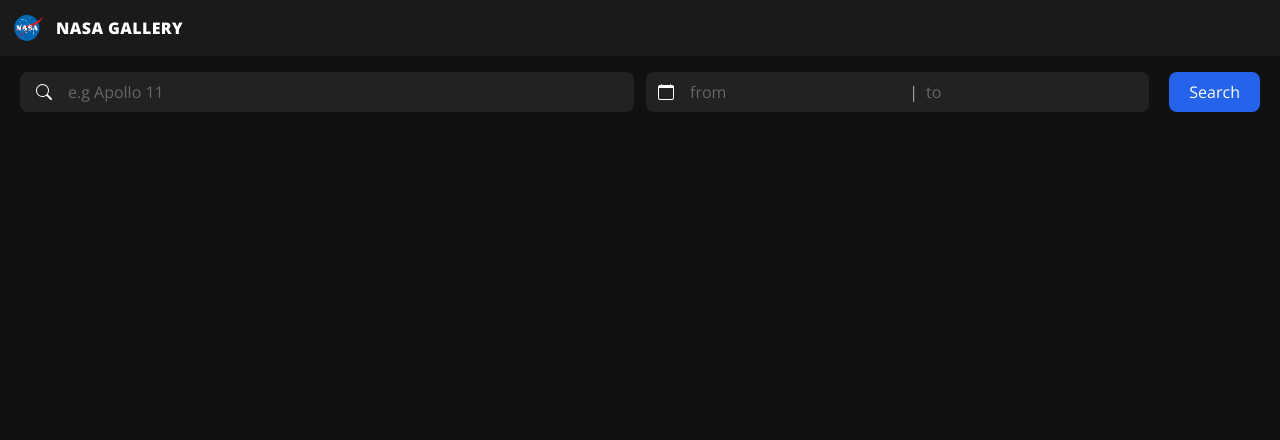
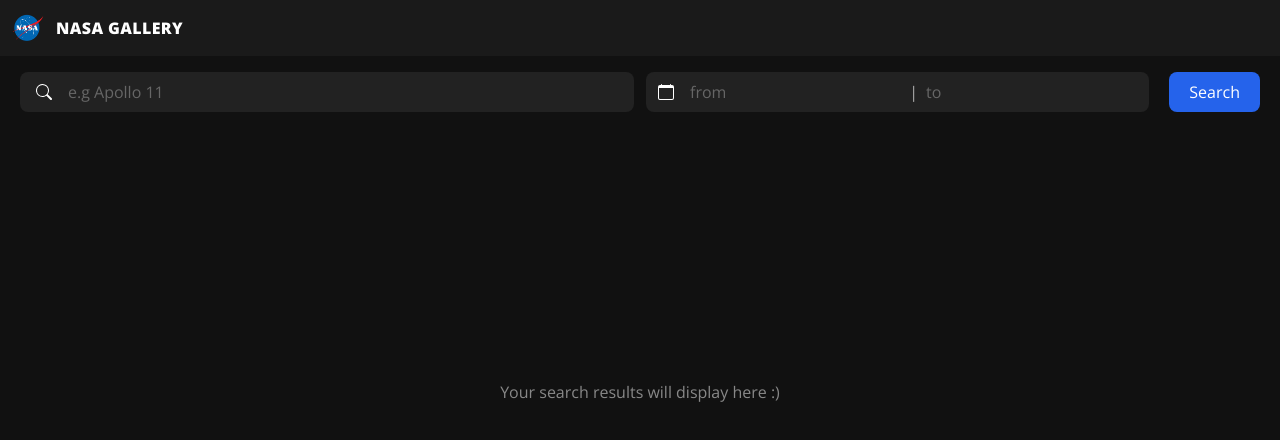
Before and after one commit to damiisdandy/nasa-images, a Next.js app: page / in a window 1280 px wide. Shown: the top 440 px of the page. Built offline with nearby package versions, Linux system fonts and the light colour scheme.

Commit message:
feat: added some comments and more refactoring

```diff
--- a/components/layout/index.tsx
+++ b/components/layout/index.tsx
@@ -1,4 +1,3 @@
-import { Inter } from "next/font/google";
 import Head from "next/head";
 import { FC, ReactNode } from "react";
 import Navbar from "./navbar";
@@ -7,8 +6,6 @@ import css from "./layout.module.css";
 type Props = {
   children: ReactNode;
 };
-
-const inter = Inter({ subsets: ["latin"] });
 
 const Layout: FC<Props> = ({ children }) => {
   return (
--- a/hooks/useElementInView.ts
+++ b/hooks/useElementInView.ts
@@ -5,6 +5,9 @@ type UseElementInViewProps = {
   callback: () => void;
 }
 
+/**
+ * execute callback function when element is in view
+ */
 export default function useElementInView({ options, callback }: UseElementInViewProps) {
   const containerRef = useRef(null);
 
--- a/hooks/useFetch.ts
+++ b/hooks/useFetch.ts
@@ -14,13 +14,12 @@ export type UseFetchProps = {
 type UseFetchReturnType<T> = UseInfiniteQueryResult<T> & {}
 
 
-const getNasaImages = async <T>({ query, startYear, endYear, nextURL }: Omit<UseFetchProps, 'enabled'> & { nextURL: any }) => {
-  console.log(nextURL);
+const getNasaImages = async <T>({ query, startYear, endYear, page = 1 }: Omit<UseFetchProps, 'enabled'> & { page: number }) => {
   const urlParameters = new URLSearchParams({
     q: query,
     media_type: 'image',
     page_size: pageSize.toString(),
-    page: "2",
+    page: page.toString(),
     ...(startYear ? { year_start: startYear } : {}),
     ...(endYear ? { year_end: endYear } : {}),
   });
@@ -30,12 +29,21 @@ const getNasaImages = async <T>({ query, startYear, endYear, nextURL }: Omit<Use
     .then(res => res.data)
 }
 
+/**
+ * Fetching media images from Nasa's API
+ */
 export default function useFetch({ enabled, ...rest }: UseFetchProps): UseFetchReturnType<APIRoot> {
   const queryResponse = useInfiniteQuery({
     queryKey: ['search'],
-    queryFn: ({ pageParam }) => getNasaImages<APIRoot>({ ...rest, nextURL: pageParam }),
+    queryFn: ({ pageParam }) => getNasaImages<APIRoot>({ ...rest, page: pageParam }),
     enabled,
-    getNextPageParam: (lastPage) => "hello",
+    getNextPageParam: (lastPage, pages) => {
+      const totalPages = Math.ceil(lastPage.collection.metadata.total_hits | pageSize)
+      if (pages.length < totalPages) {
+        return pages.length + 1;
+      }
+      return undefined;
+    }
   })
   return queryResponse;
 }
--- a/hooks/useFetchLargeImage.ts
+++ b/hooks/useFetchLargeImage.ts
@@ -15,7 +15,9 @@ const getLargeImage = async <T>({ url }: Omit<UseFetchLargeImage, "enabled">) =>
     .get<T>(url)
     .then(res => res.data)
 }
-
+/**
+ * Fetch high quality image after media data is gotten
+ */
 export default function useFetchLargeImage({ url, enabled }: UseFetchLargeImage): UseFetchReturnType<string[]> {
   const queryResponse = useQuery({
     queryFn: () => getLargeImage<string[]>({ url }),
--- a/hooks/useFetchMediaById.ts
+++ b/hooks/useFetchMediaById.ts
@@ -23,6 +23,9 @@ const getImageById = async <T>({ id }: Omit<UseFetchMediaByIdProps, "enabled">)
     .then(res => res.data)
 }
 
+/**
+ * Fetch media from Nasa by Id
+ */
 export default function useFetchMediaById({ id, enabled }: UseFetchMediaByIdProps): UseFetchReturnType<APIRoot> {
   const queryResponse = useQuery({
     queryKey: ['media-by-id'],
--- a/hooks/useForm.ts
+++ b/hooks/useForm.ts
@@ -1,6 +1,9 @@
 import { currentYear, earliestYear } from "@/config";
 import { ChangeEventHandler, useState } from "react";
 
+/**
+ * Handle form fields: quert, startYear and endYear. Also includes validation
+ */
 export default function useForm() {
   const [query, setQuery] = useState<string>("");
   const [startYear, setStartYear] = useState<string>("");
--- a/pages/index.tsx
+++ b/pages/index.tsx
@@ -6,6 +6,7 @@ import { FormEventHandler, useMemo } from "react";
 import { ImSpinner8 } from "react-icons/im";
 import { toast } from "react-hot-toast";
 import Card from "@/components/card";
+import useElementInView from "@/hooks/useElementInView";
 
 export default function Home() {
   const {
@@ -20,7 +21,15 @@ export default function Home() {
     enableSearch,
   } = useForm();
 
-  const { data, isLoading, isFetching, error } = useFetch({
+  const {
+    data,
+    isLoading,
+    isFetching,
+    isFetchingNextPage,
+    error,
+    fetchNextPage,
+    remove,
+  } = useFetch({
     query,
     startYear,
     endYear,
@@ -28,8 +37,11 @@ export default function Home() {
   });
 
   const onSubmit: FormEventHandler<HTMLFormElement> = (e) => {
+    // on query change, only fetch first page
+    remove();
     e.preventDefault();
     const errors = validate();
+    // if errors, convert to string and display with toast
     if (errors.length) {
       toast.error(
         errors.reduce((a, b, index) => a + (index !== 0 ? " and " : "") + b, "")
@@ -39,6 +51,7 @@ export default function Home() {
     enableSearch();
   };
 
+  // reducing data from all pages into a single array
   const mediaContent = useMemo(() => {
     if (data) {
       return data.pages.reduce(
@@ -48,6 +61,16 @@ export default function Home() {
     }
     return [];
   }, [data]);
+
+  // interaction observer to fetch data as user scrolls
+  const containerRef = useElementInView({
+    options: {
+      root: null,
+      rootMargin: "0px",
+      threshold: 1.0,
+    },
+    callback: fetchNextPage,
+  });
 
   return (
     <div className="mt-4">
@@ -70,7 +93,7 @@ export default function Home() {
           </button>
         </div>
       </form>
-      {isLoading || isFetching ? (
+      {isLoading || (isFetching && !isFetchingNextPage) ? (
         <div className="flex items-center justify-center h-[70vh]">
           <p className="text-[50px] spin">
             <ImSpinner8 />
@@ -101,10 +124,19 @@ export default function Home() {
                 <Card key={item.href} {...item} />
               ))}
             </div>
+            {mediaContent.length !==
+              data.pages[0].collection.metadata.total_hits && (
+              <p
+                ref={containerRef}
+                className="text-center text-[#aaa] my-4 text-lg"
+              >
+                Fetching more images ...
+              </p>
+            )}
           </div>
         ))
       )}
-      {!searchEnabled && !mediaContent && (
+      {!searchEnabled && !data && (
         <div className="flex items-center justify-center h-[70vh]">
           <p className="text-[#888] text-center px-4">
             Your search results will display here :)
--- a/pages/show/[nasa_id].tsx
+++ b/pages/show/[nasa_id].tsx
@@ -12,6 +12,7 @@ export default function Show() {
 
   const { isLoading, data, error } = useFetchMediaById({
     id: nasa_id as string,
+    // only start fetching after query parameter is gotten
     enabled: nasa_id !== undefined,
   });
 
@@ -23,11 +24,13 @@ export default function Show() {
     refetch,
   } = useFetchLargeImage({
     url: data?.collection?.items[0].href!,
+    // fetch high quality image after media data is fetched
     enabled: data !== undefined,
   });
 
   useEffect(() => {
     if (data) {
+      // force fetch high quality image (ignore cache! fixes issue of high quality image not matching media detials on initial load)
       refetch();
     }
   }, [data, refetch]);
@@ -124,7 +127,7 @@ export default function Show() {
             Gallery
           </h2>
           <p className="text-center  mb-6 md:mb-12">
-            High Quality Image is displayed bellow
+            High Quality Image is displayed below
           </p>
           {isLoadingLargeImage || isFetchLargeImage ? (
             <p className="text-center">Fetching Gallery ...</p>
--- a/types/index.ts
+++ b/types/index.ts
@@ -1,3 +1,4 @@
+// Type defination for Nasa's API
 
 export type ItemLink = {
   href: string;
```
